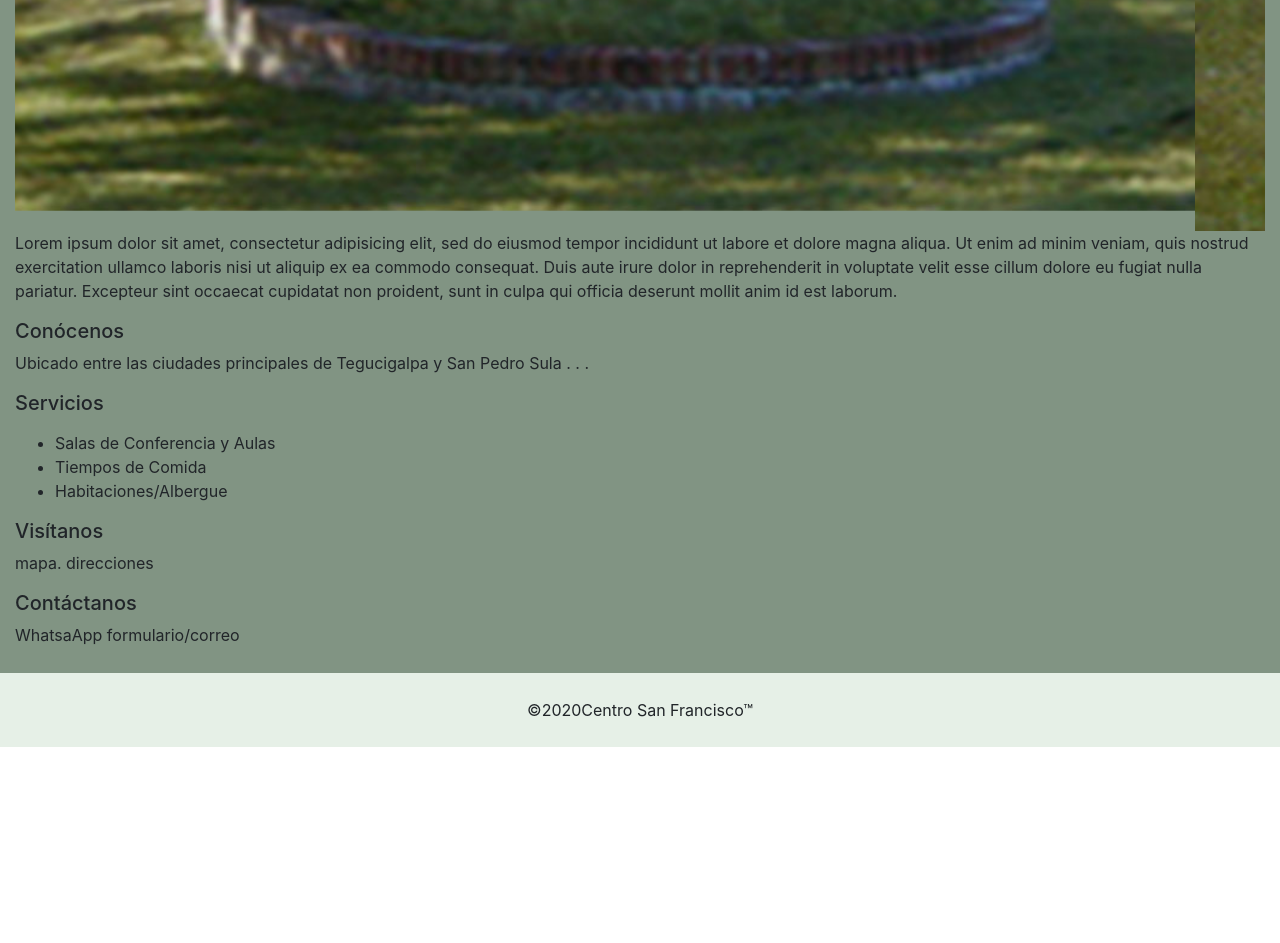
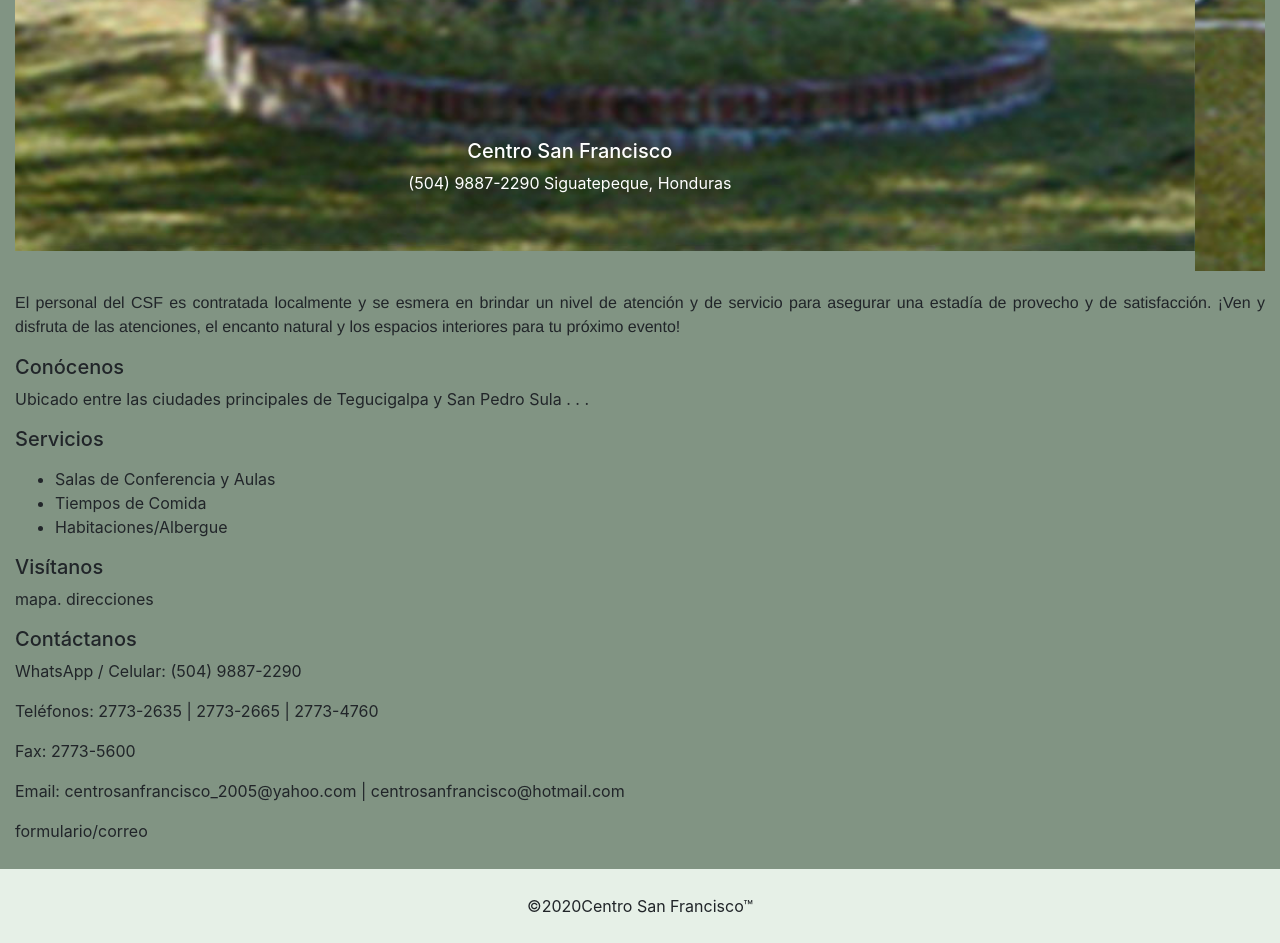
Before and after one commit to Tronnie/csf, a plain HTML site: page index.html in a window 1280 px wide. Shown: the part 1120-2063 px from the top of the page. Before the commit the page ends 1867 px from the top, so only its background shows below. Drawn offline with nearby package versions, Linux system fonts and the light colour scheme.

Commit message:
intro copy and contact info

```diff
--- a/assets/css/style.css
+++ b/assets/css/style.css
@@ -44,7 +44,16 @@
 }
 
 .intro{
-  font-family: cursive;
+  text-align: justify;
+  text-justify: inter-word;
+  font-family: helvetica;
+}
+
+.body{
+  text-align: justify;
+  text-justify: inter-word;
+  font-family: helvetica;
+  margin-top: 20px;
 }
 
 
--- a/index.html
+++ b/index.html
@@ -44,14 +44,25 @@
     <div class="container-fluid">
       <div class="intro">
         <p>
-          Lorem Lorem ipsum dolor sit amet, consectetur adipisicing elit, sed do eiusmod tempor incididunt ut labore et dolore magna aliqua. Ut enim ad minim veniam, quis nostrud exercitation ullamco laboris nisi ut aliquip ex ea commodo consequat. Duis aute irure dolor in reprehenderit in voluptate velit esse cillum dolore eu fugiat nulla pariatur. Excepteur sint occaecat cupidatat non proident, sunt in culpa qui officia deserunt mollit anim id est laborum. sent to github 12/11
+          El Centro San Francisco (CSF) es un centro de reuniones, capacitaciones y retiros estratégicamente ubicado en el corazón de Honduras, Siguatepeque.  Desde 1996, CSF ha proporcionado sus servicios para asambleas o reuniones de trabajo a grupos religiosos, gubernamentales, universitarios, deportivos y non-gubernamentales (ONGs) entre otros quienes tienen el fin de entrenar y adiestrar los futuros líderes, agremiados, empleados, estudiantes y miembros.  Contando con salones amplios, cocina industrial, dormitorios acogedores, cancha deportiva, senderos, seguridad y una ubicación incomparable en un entorno natural, el Centro San Francisco es el local ideal para tu reunión.
         </p>
       </div>
       <!--carousel section-->
       <div id="carouselSlide" class="carousel slide" data-ride="carousel">
+        <ol>
+          <li data-target="#carouselCaptions" data-slide-to="0" class="active">
+          </li>
+        </ol>
         <div class="carousel-inner">
           <div class="carousel-item active">
               <img src="assets/images/1040/rotuloSinNumeros.jpg" class="d-block w-100" alt="rotuloSinNumeros">
+              <div class="carousel-caption d-none d-md-block">
+                <h5>Centro San Francisco</h5>
+                <p>
+                  (504) 9887-2290
+                  Siguatepeque, Honduras
+                </p>
+              </div>
           </div>
           <div class="carousel-item">
             <img src="assets/images/1040/mainExtSur.jpg" class="d-block w-100" alt="Vista Sur">
@@ -91,7 +102,7 @@
 
       <div class="body">
         <p>
-          Lorem ipsum dolor sit amet, consectetur adipisicing elit, sed do eiusmod tempor incididunt ut labore et dolore magna aliqua. Ut enim ad minim veniam, quis nostrud exercitation ullamco laboris nisi ut aliquip ex ea commodo consequat. Duis aute irure dolor in reprehenderit in voluptate velit esse cillum dolore eu fugiat nulla pariatur. Excepteur sint occaecat cupidatat non proident, sunt in culpa qui officia deserunt mollit anim id est laborum.
+          El personal del CSF es contratada localmente y se esmera en brindar un nivel de  atención y de servicio para asegurar una estadía de provecho y de satisfacción.  ¡Ven y disfruta de las atenciones, el encanto natural y los espacios interiores para tu próximo evento!
         </p>
       </div>
 
@@ -123,10 +134,11 @@
 
         <div id="contactar">
           <h5>Contáctanos</h5>
-          <p>
-            WhatsaApp
-            formulario/correo
-          </p>
+          <p>WhatsApp / Celular: (504) 9887-2290</p>
+          <p>Teléfonos:  2773-2635   |   2773-2665   |   2773-4760</p>
+          <p>Fax: 2773-5600</p>
+          <p>Email: centrosanfrancisco_2005@yahoo.com    |     centrosanfrancisco@hotmail.com</p>
+          <p>formulario/correo</p>
         </div>
 
       </div><!-- end scroll spy test-->
```
Also changed, not shown: 1 other file.
